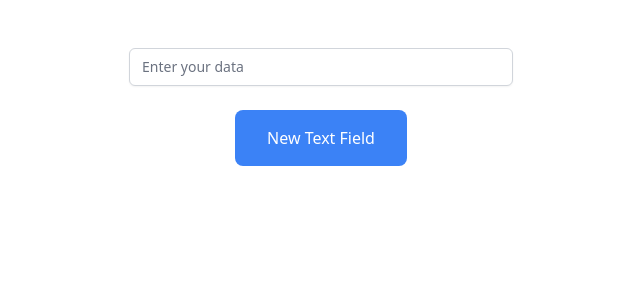
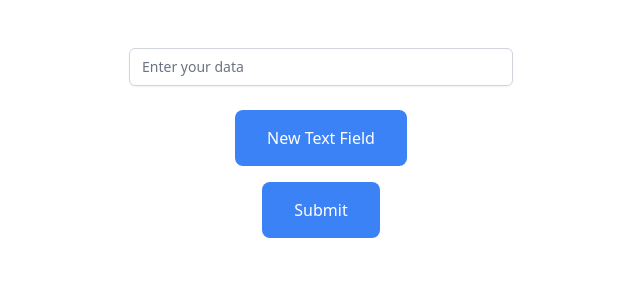
Before and after one commit to srainsemv/first_demo, a Next.js app: page /t2 in a window 1280 px wide. Shown: the top 300 px of the page, without its empty margins (319-959 px from the left). Built offline with nearby package versions, Linux system fonts and the light colour scheme.

Commit message:
Created footer + added fonts/logos

```diff
--- a/pages/t2.tsx
+++ b/pages/t2.tsx
@@ -18,6 +18,10 @@ const t2: NextPage = () => {
         setInputValues({ ...inputValues, ...abc });
     };
 
+    const handleSubmission = () => {
+        console.log(Object.values(inputValues))
+    }
+
     return (
         <>
             <Head>
@@ -26,15 +30,14 @@ const t2: NextPage = () => {
 
             <main className={"text-center pt-10"}>
                 {Object.keys(inputValues).map((c) => {
-                    return <p>{inputValues[c]}</p>;
+                    return <p key={c}>{inputValues[c]}</p>;
                 })}
 
                 {Array.from(Array(counter)).map((c, index) => {
                     return (
-                        <div className={"py-2"}>
+                        <div className={"py-2"} key={c}>
                             <input
                                 onChange={handleOnChange}
-                                key={c}
                                 className={`w-96 rounded-md border-gray-300 shadow-sm focus:border-blue-500 focus:ring-blue-500 sm:text-sm ${index}`}
                                 placeholder={"Enter your data"}
                                 type="text"
@@ -50,6 +53,14 @@ const t2: NextPage = () => {
                         New Text Field
                     </button>
                 </div>
+                <div className={"pb-4"}>
+                    <button
+                        onClick={handleSubmission}
+                        className={"bg-blue-500 text-white py-4 px-8 rounded-lg"}
+                    >
+                        Submit
+                    </button>
+                </div>
             </main>
         </>
     )
```
